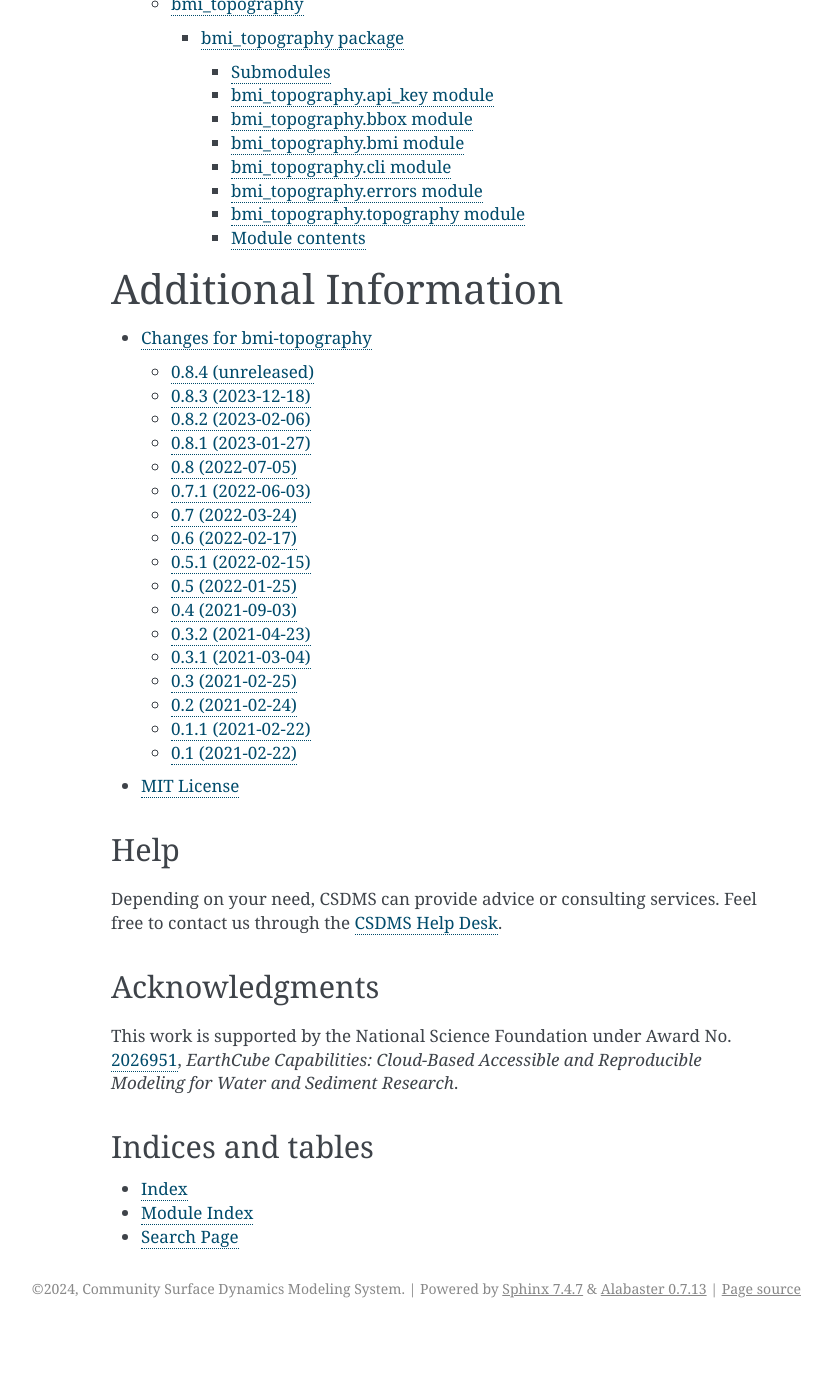
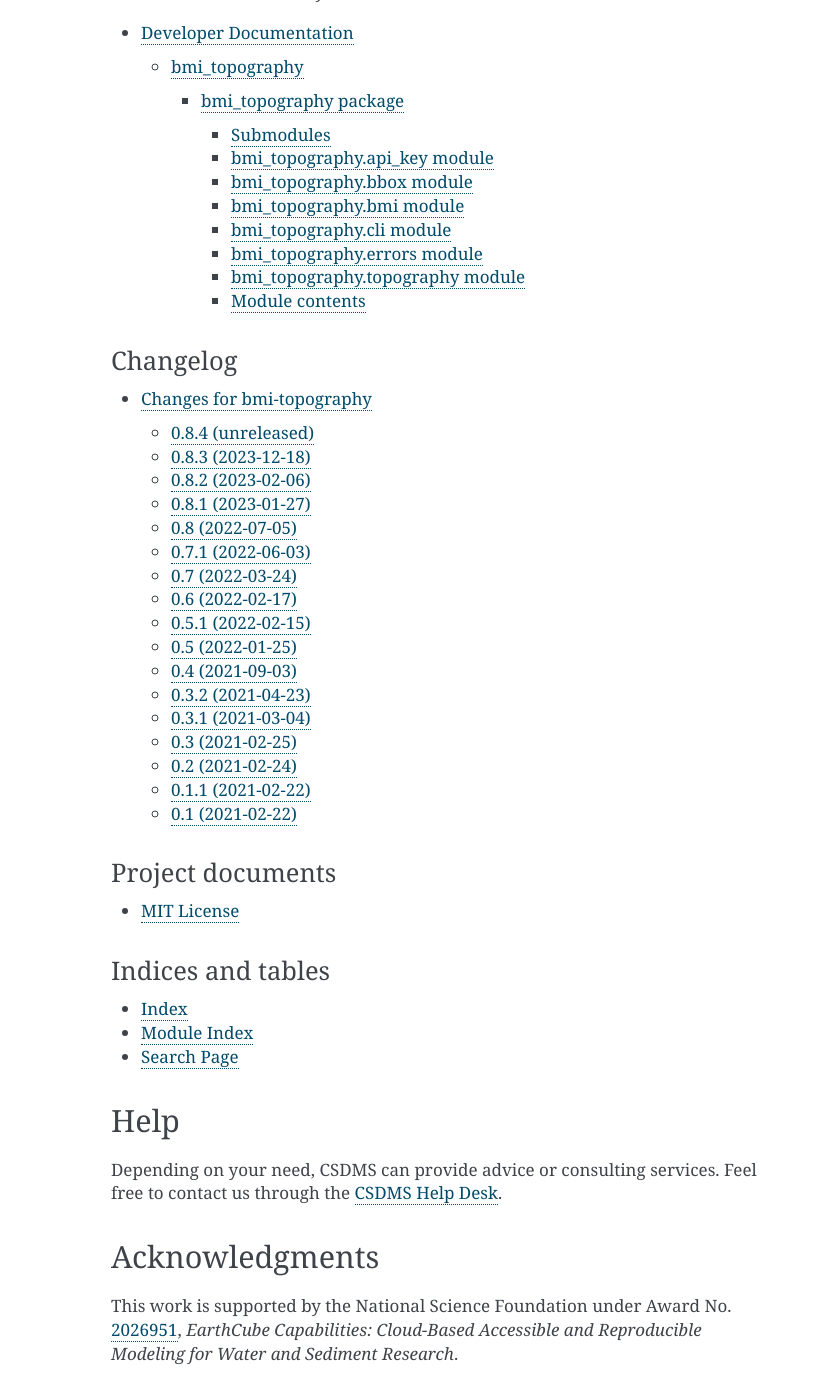
Before and after one commit to csdms/bmi-topography, a Sphinx documentation site: the page built from docs/source/index.rst, in a window 1280 px wide and 1400 px high, scrolled down 4052 px. Shown: the whole window, without its empty margins (309-1140 px from the left). Built offline with Sphinx 7.4.7, drawn with Linux system fonts in a browser that asks for light colours; before the commit the page ends 5380 px from its top, so only the background shows below that; some of the changed text lies outside the part shown.

Commit message:
Reorganize headings in documentation index page

```diff
--- a/docs/source/index.rst
+++ b/docs/source/index.rst
@@ -14,15 +16,28 @@
 
    api/index
 
-
-Additional Information
-======================
+Changelog
+.........
 
 .. toctree::
    :maxdepth: 2
 
    CHANGES
+
+Project documents
+.................
+
+.. toctree::
+   :maxdepth: 2
+
    license
+
+Indices and tables
+..................
+
+* :ref:`genindex`
+* :ref:`modindex`
+* :ref:`search`
 
 Help
 ----
```
Also changed, not shown: other parts of docs/source/index.rst (+3 -8 lines).
